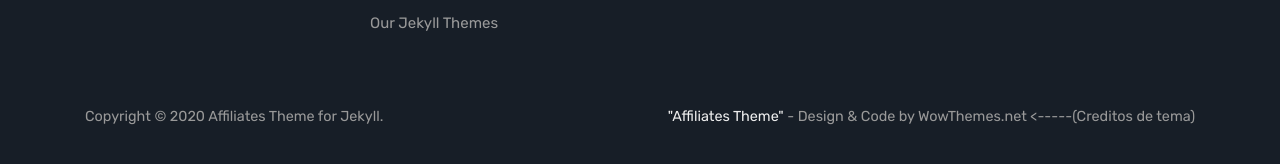
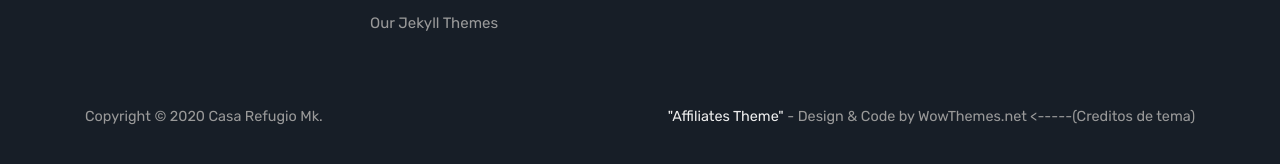
Before and after one commit to testaccountam/temamarketing, a Jekyll site: the page built from index.html, in a window 1280 px wide and 900 px high, scrolled down 1995 px. Shown: the part 726-890 px from the top of the window. Built offline with Jekyll 4.4.1, drawn with Linux system fonts in a browser that asks for light colours; the list of posts is cut into pages by our own code; comment, search, counter and statistics services are not loaded.

Commit message:
Update _config.yml

```diff
--- a/_config.yml
+++ b/_config.yml
@@ -1,6 +1,6 @@
 # Site
-name: "Affiliates Theme for Jekyll"
-title: "Affiliates Theme for Jekyll"
+name: "Casa Refugio Mk"
+title: "Casa Refugio Mk"
 description: "Jekyll Theme for Blogging"
 meta_description: "Jekyll theme for blogging."
 logo: 'assets/images/logo.png'
```
